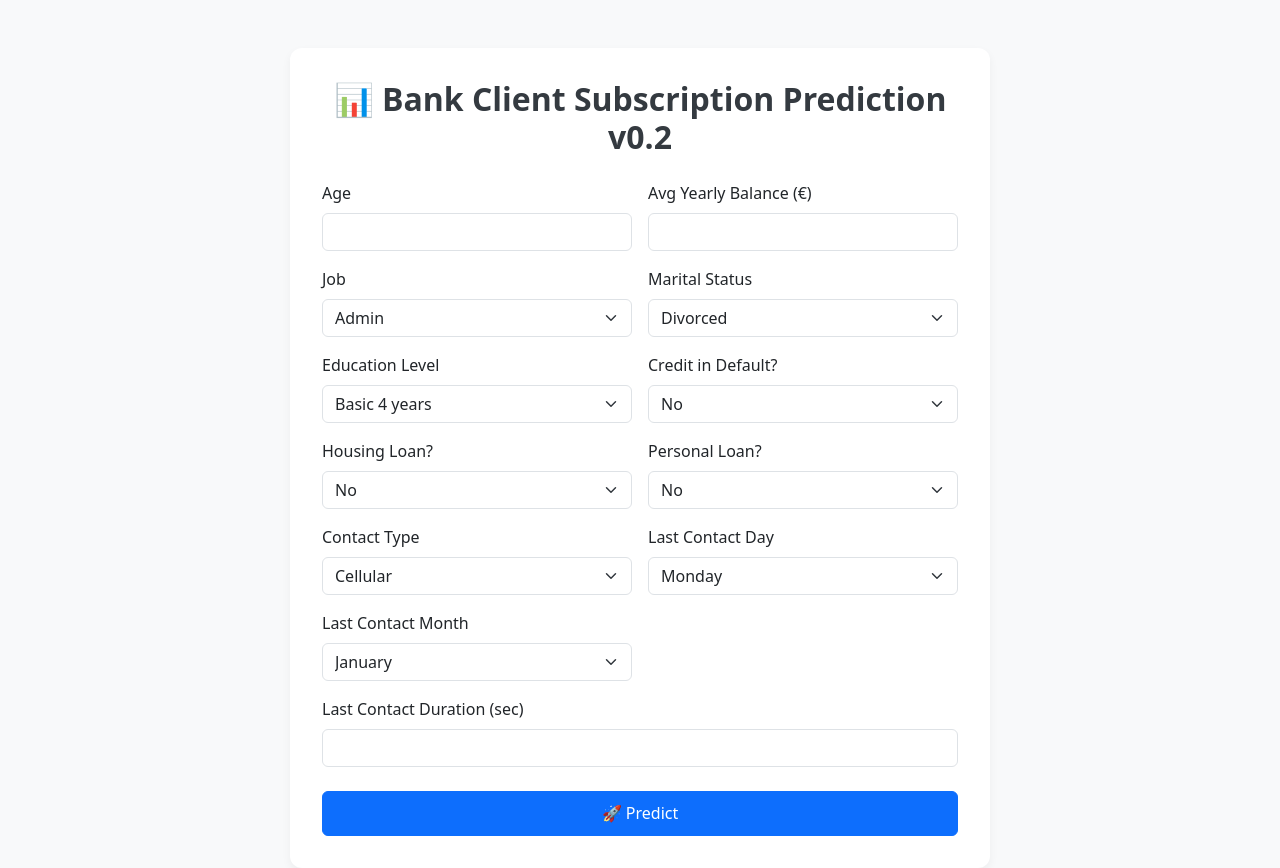
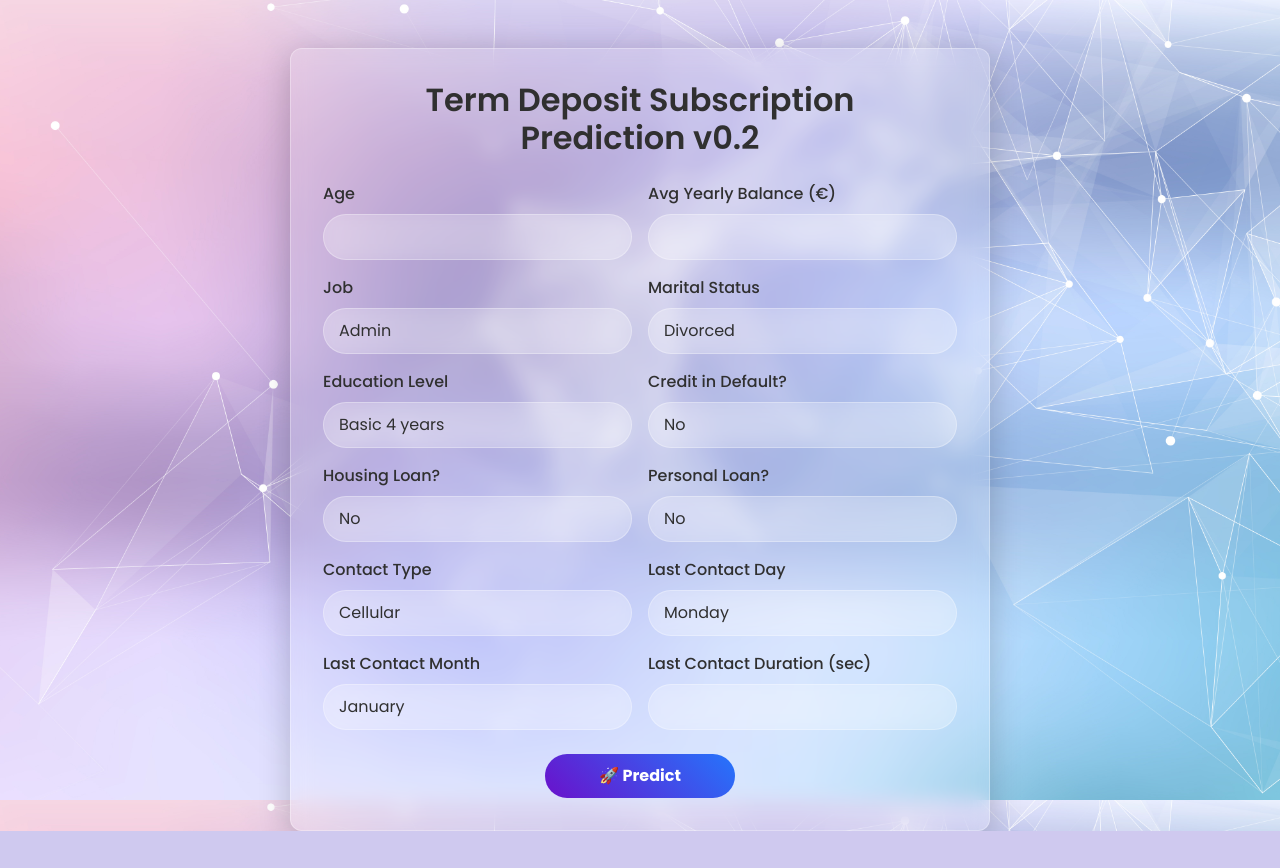
Before and after one commit to ChamodDulanjana/Bank-Prediction-System, a Flask app: page / in a window 1280 px wide. After the commit the page ends 831 px from the top, so only its background shows below. Run offline with Flask 3, Linux system fonts and the light colour scheme; parts of the project's set-up code (start-up, migrations or seed data) failed here and were passed over.

Commit message:
bug fixed!

```diff
--- a/app.py
+++ b/app.py
@@ -61,7 +61,7 @@ def predict():
         manual_transformed = preprocessor.transform(input_df)
         prediction = lr_model.predict(manual_transformed)
 
-        return jsonify({"Subscribed": prediction[0]})
+        return jsonify(prediction[0])
 
     except Exception as e:
         return jsonify({"error": str(e)}), 500
--- a/templates/index.html
+++ b/templates/index.html
@@ -3,40 +3,120 @@
 <head>
     <meta charset="UTF-8">
     <meta name="viewport" content="width=device-width, initial-scale=1.0">
-    <title>Bank Client Subscription Prediction</title>
+    <title>Term Deposit Subscription Prediction</title>
     <link href="https://cdn.jsdelivr.net/npm/bootstrap@5.3.0/dist/css/bootstrap.min.css" rel="stylesheet">
+    <link href="https://fonts.googleapis.com/css2?family=Poppins:wght@300;400;500;600;700&display=swap" rel="stylesheet">
     <script src="https://code.jquery.com/jquery-3.6.0.min.js"></script>
     <style>
         body {
-            background-color: #f8f9fa;
+            background: url("{{ url_for('static', filename='images/bg.jpg') }}") no-repeat center center fixed;
+            background-size: cover;
+            font-family: 'Poppins', sans-serif;
+            display: flex;
+            justify-content: center;
         }
+
+        #predictForm {
+            display: flex;
+            flex-direction: column;
+            align-items: center;
+        }
+
         .form-card {
             max-width: 700px;
             margin: auto;
             border-radius: 12px;
-            box-shadow: 0 4px 10px rgba(0, 0, 0, 0.05);
-            background: white;
             padding: 2rem;
+
+            background: rgba(255, 255, 255, 0.15);   /* transparent white */
+            backdrop-filter: blur(10px);             /* blur background behind card */
+            -webkit-backdrop-filter: blur(10px);     /* Safari support */
+            border: 1px solid rgba(255, 255, 255, 0.3);
+
+            /* Soft shadow */
+            box-shadow: 0 8px 32px 0 rgba(0, 0, 0, 0.2);
         }
+
         .form-title {
             font-weight: 600;
-            color: #343a40;
+            color: #303030;
             margin-bottom: 1.5rem;
         }
+
+        /* Apply to both input and select */
+        .form-control,
+        .form-select {
+            background: rgba(255, 255, 255, 0.2);   /* semi-transparent */
+            border: 1px solid rgba(255, 255, 255, 0.3);
+            border-radius: 25px;                    /* rounded corners */
+            padding: 10px 15px;
+            color: #303030;                            /* dark text */
+            backdrop-filter: blur(8px);
+            -webkit-backdrop-filter: blur(8px);
+            transition: all 0.3s ease-in-out;
+        }
+
+        /* Placeholder text */
+        .form-control::placeholder {
+            color: rgba(255, 255, 255, 0.7);
+        }
+
+        /* When focused */
+        .form-control:focus,
+        .form-select:focus {
+            background: rgba(255, 255, 255, 0.3);
+            outline: none;
+            border-color: rgba(255, 255, 255, 0.6);
+            box-shadow: 0 0 8px rgba(255, 255, 255, 0.4);
+            color: #303030;
+        }
+
+        /* Dropdown (select options) */
+        .form-select option {
+            background: white; /* white dropdown background */
+            color: #303030;
+        }
+
+        .form-label {
+            color: #303030;
+            font-weight: 500;
+        }
+
         .btn-primary {
-            width: 100%;
-            padding: 0.6rem;
+            background: linear-gradient(45deg, #6a11cb, #2575fc);
+            border: none;
+            border-radius: 25px;
+            padding: 10px 20px;
+            font-weight: bold;
+            transition: transform 0.2s ease-in-out;
+            width: 30%;
         }
+
+        .btn-primary:hover {
+            transform: scale(1.01);
+            box-shadow: 0 0 15px rgba(106, 17, 203, 0.6);
+        }
+
         #result {
             text-align: center;
+            position: absolute;
+            margin: 10px;
+            padding: 30px;
+            border-radius: 10px;
+            z-index: 10;
         }
     </style>
 </head>
 <body>
+    <div id="result" class="alert mt-4 d-none">
+        <span id="alert-icon"></span>
+        <span id="prediction" class="mb-0 fw-semibold me-4"></span>
+        <button type="button" class="btn-close"></button>
+    </div>
     <div class="container mt-5">
         <div class="form-card">
-            <h2 class="form-title text-center">📊 Bank Client Subscription Prediction v0.2</h2>
-            <form id="predictForm">
+            <h2 class="form-title text-center">Term Deposit Subscription <br> Prediction v0.2</h2>
+            <form id="predictForm" class="center">
                 <div class="row g-3">
                     <div class="col-md-6">
                         <label for="age" class="form-label">Age</label>
@@ -144,7 +224,7 @@
                             <option value="dec">December</option>
                         </select>
                     </div>
-                    <div class="col-12">
+                    <div class="col-md-6">
                         <label for="duration" class="form-label">Last Contact Duration (sec)</label>
                         <input type="number" class="form-control" id="duration" required>
                     </div>
@@ -153,10 +233,7 @@
                 <button type="submit" class="btn btn-primary mt-4">🚀 Predict</button>
             </form>
 
-            <div id="result" class="alert alert-info mt-4 d-none">
-                <h5 class="mb-2">Prediction Result:</h5>
-                <p id="prediction" class="mb-0 fw-semibold"></p>
-            </div>
+
         </div>
     </div>
 
@@ -184,8 +261,15 @@
                 contentType: 'application/json',
                 data: JSON.stringify(formData),
                 success: function (response) {
-                    $('#prediction').text('Subscription prediction: ' + (response.Subscribed === 1 ? '✅ Subscribed' : '❌ Not Subscribed'));
-                    $('#result').removeClass('d-none');
+                    let message = '';
+                    if (response === 'yes') {
+                        message = "✅ Good news! The client has a high probability of subscribing to the term deposit.";
+                        $('#result').removeClass('d-none alert-danger').addClass('alert-success');
+                    } else {
+                        message = "❌ The client has a low probability of subscribing to the term deposit.";
+                        $('#result').removeClass('d-none alert-success').addClass('alert-danger');
+                    }
+                    $('#prediction').text(message);
                 },
                 error: function (xhr, status, error) {
                     $('#prediction').text('Error: ' + error);
@@ -193,6 +277,11 @@
                 }
             });
         });
+
+        $(document).on("click", ".btn-close", function () {
+            $("#result").addClass('d-none')
+        });
+
     </script>
 </body>
 </html>
```
Also changed, not shown: static/images/bg.jpg (added).
